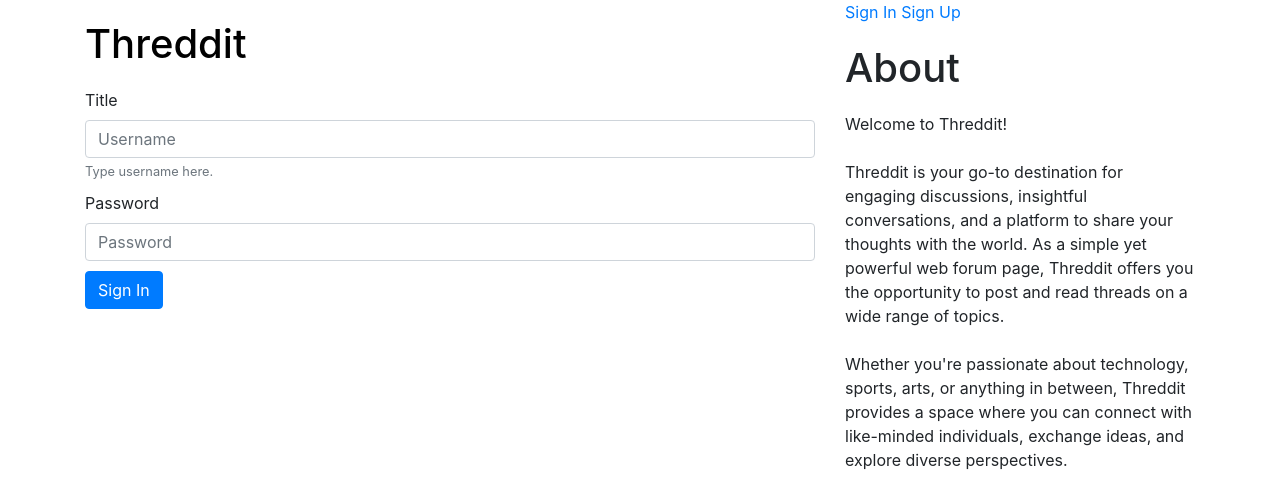
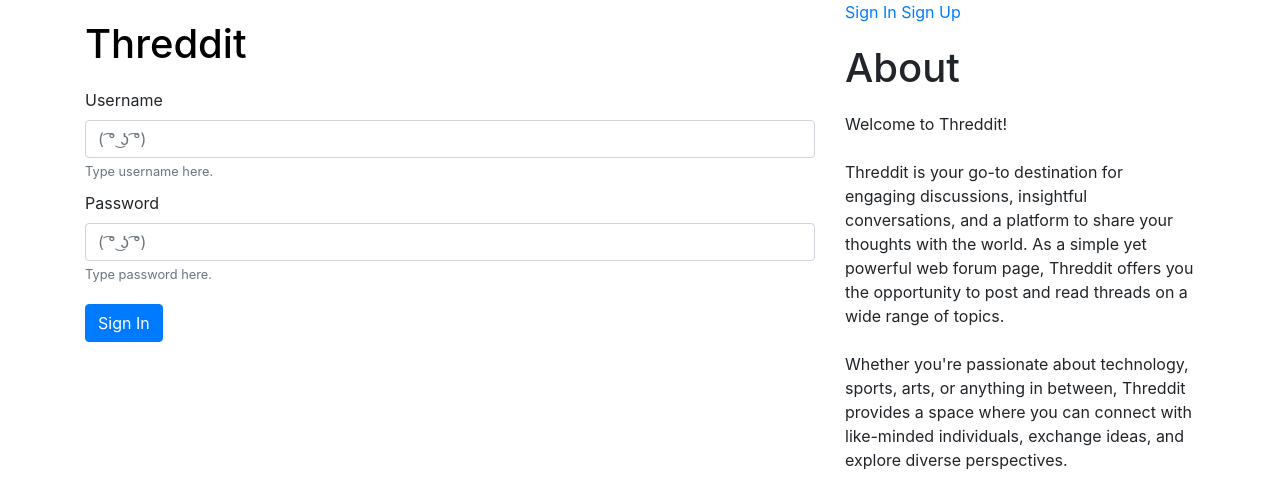
Before and after one commit to tukkimiesjonni/cybersecurityproject1, a Flask app: page /login in a window 1280 px wide. Shown: the top 497 px of the page. Run offline with Flask 3, Linux system fonts and the light colour scheme; some libraries are stand-ins or nearby versions.

Commit message:
Added some easter eggs.

```diff
--- a/templates/login.html
+++ b/templates/login.html
@@ -29,13 +29,14 @@
                     <form action="/login" method="post">
                     <input type="hidden" name="csrf_token" value="{{ session['csrf_token']  }}">
                         <div class="form-username">
-                            <label for="input-username">Title</label>
-                            <input type="text" class="form-control" id="input-username" aria-describedby="Username" placeholder="Username" name="username">
+                            <label for="input-username">Username</label>
+                            <input type="text" class="form-control" id="input-username" aria-describedby="Username" placeholder="( ͡° ͜ʖ ͡°)" name="username">
                             <small id="username" class="form-text text-muted">Type username here.</small>
                         </div>
                         <div class="form-password">
                             <label for="input-content">Password</label>
-                            <input type="password" class="form-control" id="input-password" placeholder="Password" name="password">
+                            <input type="password" class="form-control" id="input-password" placeholder="( ͡° ͜ʖ ͡°)" name="password">
+                            <small id="username" class="form-text text-muted">Type password here.</small>
                         </div>
                         <button type="submit" value="post" class="btn btn-primary">Sign In</button>
                     </form>
```
